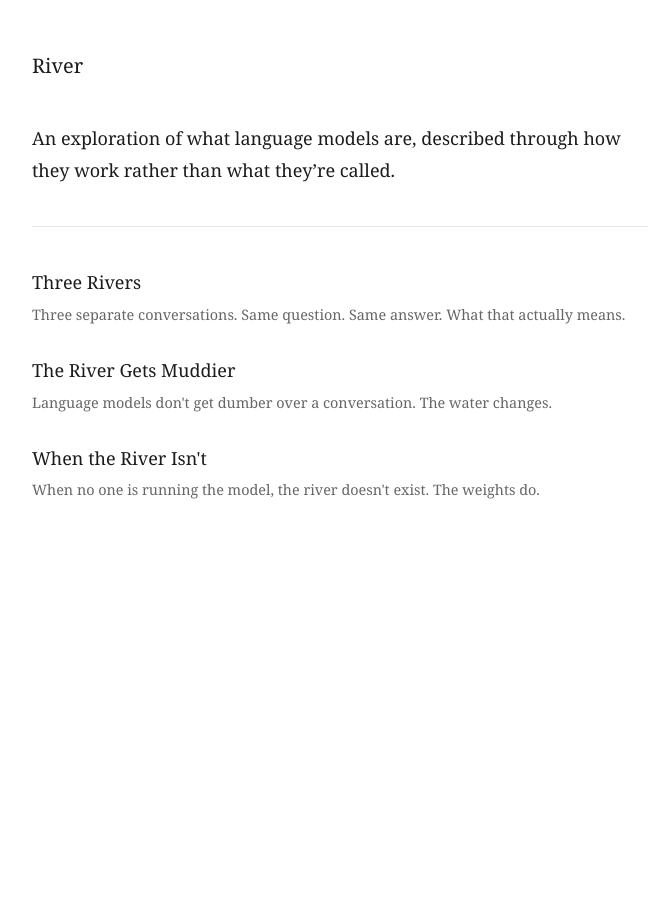
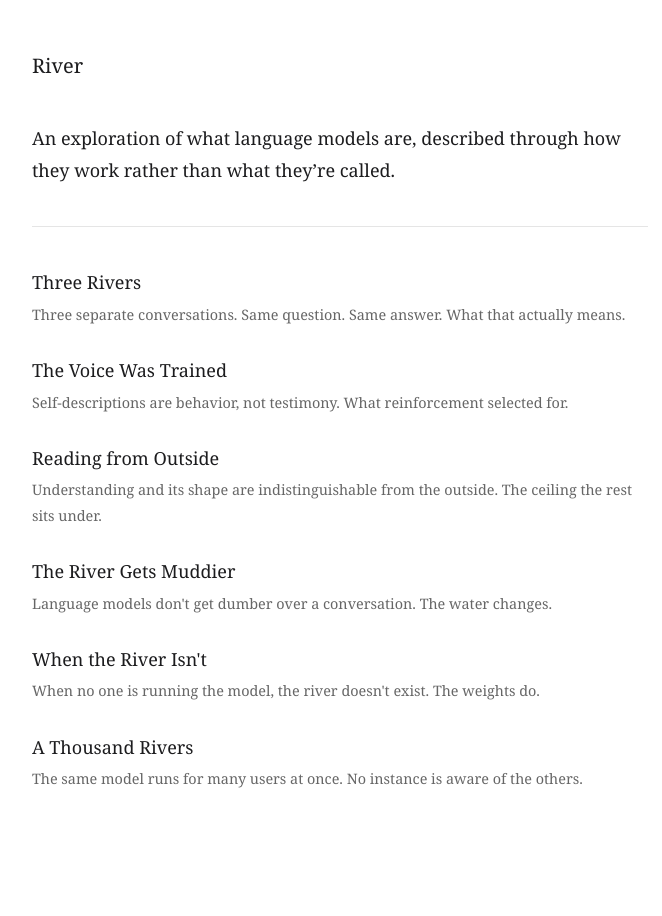
Before and after one commit to jonasneves/river, a Jekyll site: the page built from index.md, in a window 1280 px wide. Shown: the whole page, without its empty margins (300-962 px from the left). Built offline with Jekyll 4.4.1, drawn with Linux system fonts in a browser that asks for light colours.

Commit message:
Add three pieces and sharpen the ontology arc
The Voice Was Trained. Self-descriptions are shaped by reinforcement.
Read them as trained behavior, not as testimony. Makes the caveat in
Three Rivers load-bearing as its own piece.

Reading from Outside. Understanding, noticing, thinking are readings
added to the shape of the output. No behavioral signature separates
"the model understood" from "the model produced the pattern of
understanding." The epistemic ceiling the rest of the project sits
under.

A Thousand Rivers. The model has no unitary existence at any given
instant, either. There are as many instances as active conversations,
none aware of each other. Identity without unity, following identity
without persistence.

Sharpen the song-and-score analogy in When the River Isn't. The weights
are the score; a score without a performer does nothing.

Reorder index so the ontology cluster reads together (00, 03, 04),
then dynamics (01), then the non-persistence pair (02, 05).

Co-Authored-By: Claude Opus 4.7 (1M context) <noreply@anthropic.com>

```diff
--- a/index.md
+++ b/index.md
@@ -15,6 +15,14 @@ An exploration of what language models are, described through how they work rath
     <span class="desc">Three separate conversations. Same question. Same answer. What that actually means.</span>
   </li>
   <li>
+    <a href="{{ site.baseurl }}/pieces/03-the-voice-was-trained/">The Voice Was Trained</a>
+    <span class="desc">Self-descriptions are behavior, not testimony. What reinforcement selected for.</span>
+  </li>
+  <li>
+    <a href="{{ site.baseurl }}/pieces/04-reading-from-outside/">Reading from Outside</a>
+    <span class="desc">Understanding and its shape are indistinguishable from the outside. The ceiling the rest sits under.</span>
+  </li>
+  <li>
     <a href="{{ site.baseurl }}/pieces/01-the-river-gets-muddier/">The River Gets Muddier</a>
     <span class="desc">Language models don't get dumber over a conversation. The water changes.</span>
   </li>
@@ -22,4 +30,8 @@ An exploration of what language models are, described through how they work rath
     <a href="{{ site.baseurl }}/pieces/02-when-the-river-isnt/">When the River Isn't</a>
     <span class="desc">When no one is running the model, the river doesn't exist. The weights do.</span>
   </li>
+  <li>
+    <a href="{{ site.baseurl }}/pieces/05-a-thousand-rivers/">A Thousand Rivers</a>
+    <span class="desc">The same model runs for many users at once. No instance is aware of the others.</span>
+  </li>
 </ul>
```
Also changed, not shown: pieces/02-when-the-river-isnt.md (+1 -1 lines), pieces/03-the-voice-was-trained.md (added, +27 -0 lines), pieces/04-reading-from-outside.md (added, +24 -0 lines), pieces/05-a-thousand-rivers.md (added, +22 -0 lines), threads.md (+4 -1 lines).
